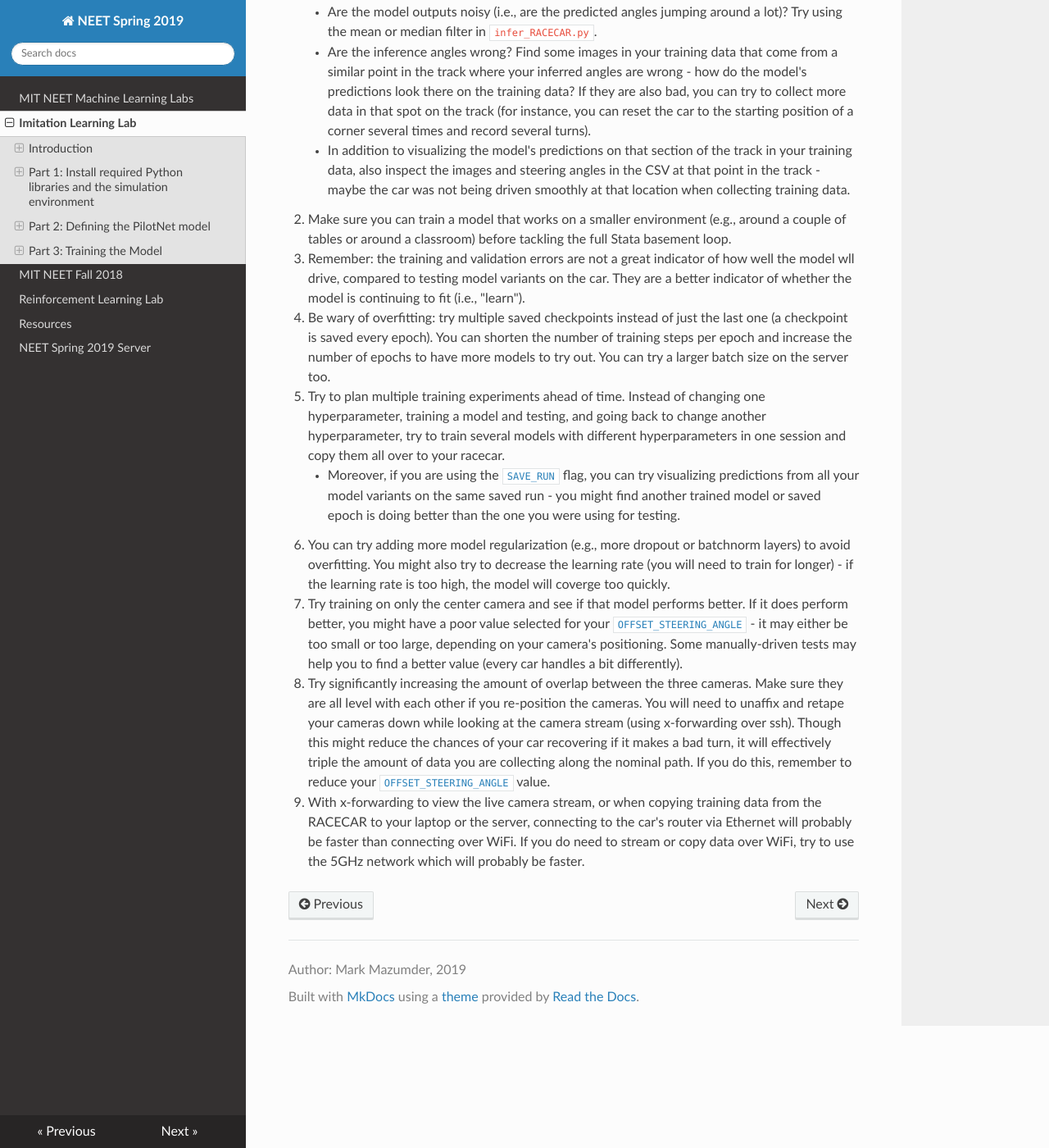
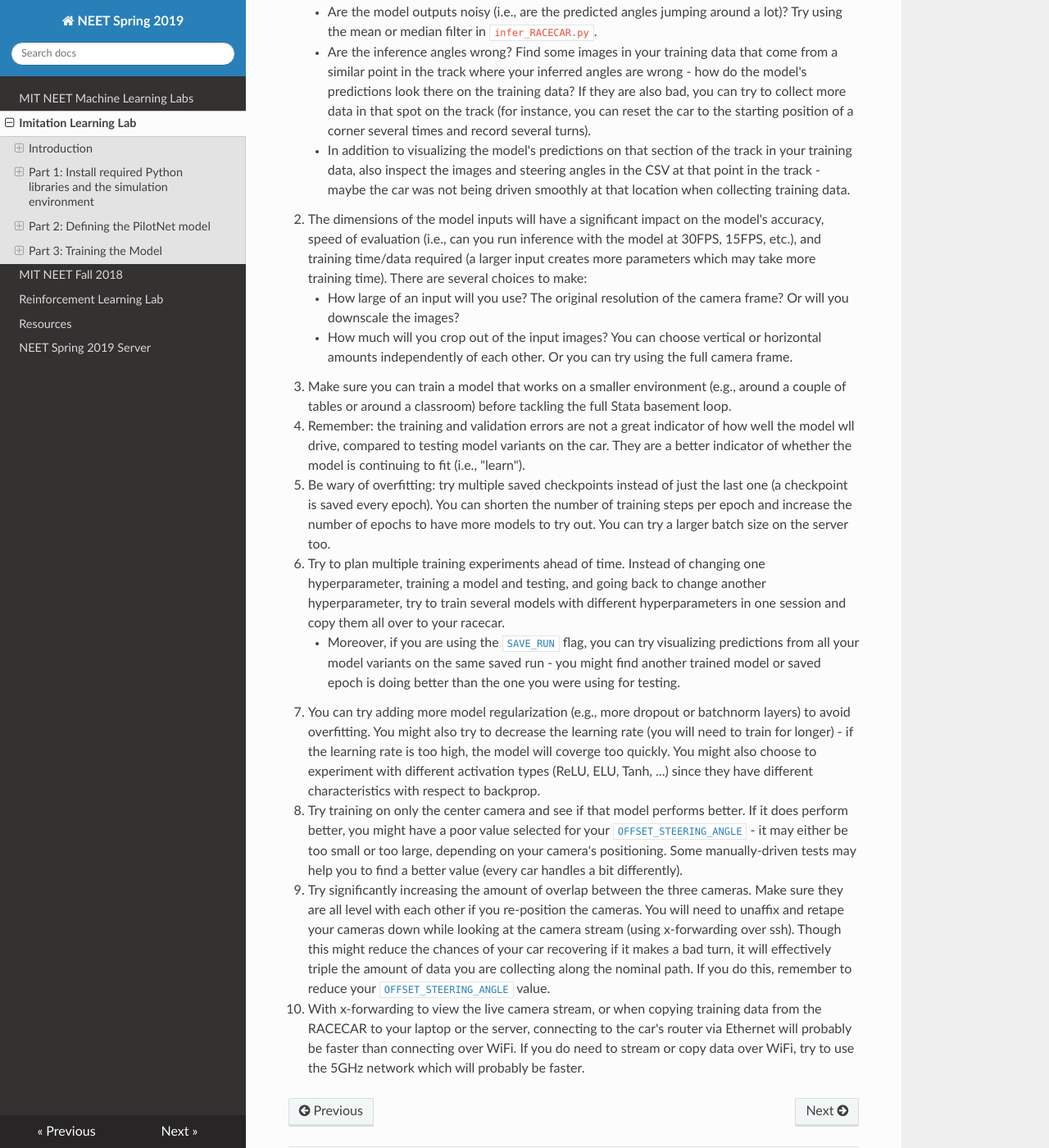
Before and after one commit to mmaz/neet, an MkDocs documentation site: the page built from docs/imitation_learning.md, in a window 1280 px wide and 1400 px high, scrolled down 18082 px. Shown: the whole window at 82% size. Built offline with MkDocs 1.6.1, drawn with Linux system fonts in a browser that asks for light colours; nearby versions of some CDN libraries.

Commit message:
additional notes

```diff
--- a/docs/imitation_learning.md
+++ b/docs/imitation_learning.md
@@ -527,12 +527,15 @@ If you are having diffuclty training a working model, here are some suggestions:
     * Are the model outputs noisy (i.e., are the predicted angles jumping around a lot)? Try using the mean or median filter in `infer_RACECAR.py`.
     * Are the inference angles wrong? Find some images in your training data that come from a similar point in the track where your inferred angles are wrong - how do the model's predictions look there on the training data? If they are also bad, you can try to collect more data in that spot on the track (for instance, you can reset the car to the starting position of a corner several times and record several turns).
     * In addition to visualizing the model's predictions on that section of the track in your training data, also inspect the images and steering angles in the CSV at that point in the track - maybe the car was not being driven smoothly at that location when collecting training data.
+1. The dimensions of the model inputs will have a significant impact on the model's accuracy, speed of evaluation (i.e., can you run inference with the model at 30FPS, 15FPS, etc.), and training time/data required (a larger input creates more parameters which may take more training time). There are several choices to make:
+    * How large of an input will you use? The original resolution of the camera frame? Or will you downscale the images?
+    * How much will you crop out of the input images? You can choose vertical or horizontal amounts independently of each other. Or you can try using the full camera frame.
 1. Make sure you can train a model that works on a smaller environment (e.g., around a couple of tables or around a classroom) before tackling the full Stata basement loop.
 1. Remember: the training and validation errors are not a great indicator of how well the model wll drive, compared to testing model variants on the car. They are a better indicator of whether the model is continuing to fit (i.e., "learn").
 1. Be wary of overfitting: try multiple saved checkpoints instead of just the last one (a checkpoint is saved every epoch). You can shorten the number of training steps per epoch and increase the number of epochs to have more models to try out. You can try a larger batch size on the server too.
 1. Try to plan multiple training experiments ahead of time. Instead of changing one hyperparameter, training a model and testing, and going back to change another hyperparameter, try to train several models with different hyperparameters in one session and copy them all over to your racecar.
     * Moreover, if you are using the [`SAVE_RUN`](https://github.com/mmaz/imitation_learning_lab/blob/2ebcd9140e34ca2e2283496a84ea4e47c8979788/infer_RACECAR.py#L21) flag, you can try visualizing predictions from all your model variants on the same saved run - you might find another trained model or saved epoch is doing better than the one you were using for testing.
-1. You can try adding more model regularization (e.g., more dropout or batchnorm layers) to avoid overfitting. You might also try to decrease the learning rate (you will need to train for longer) - if the learning rate is too high, the model will coverge too quickly.
+1. You can try adding more model regularization (e.g., more dropout or batchnorm layers) to avoid overfitting. You might also try to decrease the learning rate (you will need to train for longer) - if the learning rate is too high, the model will coverge too quickly. You might also choose to experiment with different activation types (ReLU, ELU, Tanh, ...) since they have different characteristics with respect to backprop.
 1. Try training on only the center camera and see if that model performs better. If it does perform better, you might have a poor value selected for your [`OFFSET_STEERING_ANGLE`](https://github.com/mmaz/imitation_learning_lab/blob/2ebcd9140e34ca2e2283496a84ea4e47c8979788/pilotnet.py#L13) - it may either be too small or too large, depending on your camera's positioning. Some manually-driven tests may help you to find a better value (every car handles a bit differently).
 1. Try significantly increasing the amount of overlap between the three cameras. Make sure they are all level with each other if you re-position the cameras. You will need to unaffix and retape your cameras down while looking at the camera stream (using x-forwarding over ssh). Though this might reduce the chances of your car recovering if it makes a bad turn, it will effectively triple the amount of data you are collecting along the nominal path. If you do this, remember to reduce your [`OFFSET_STEERING_ANGLE`](https://github.com/mmaz/imitation_learning_lab/blob/2ebcd9140e34ca2e2283496a84ea4e47c8979788/pilotnet.py#L13) value.
 1. With x-forwarding to view the live camera stream, or when copying training data from the RACECAR to your laptop or the server, connecting to the car's router via Ethernet will probably be faster than connecting over WiFi. If you do need to stream or copy data over WiFi, try to use the 5GHz network which will probably be faster.
```
